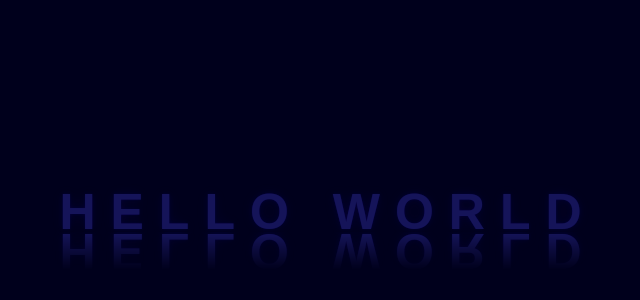
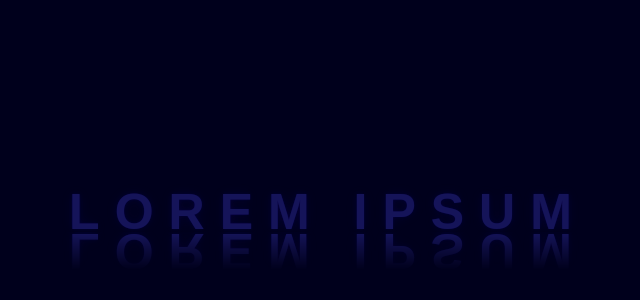
Before and after one commit to eduard-i/neonText, a plain HTML site: page neon-text/index.html in a window 1280 px wide. Shown: the part 188-488 px from the top of the page, without its empty margins (312-952 px from the left). Drawn offline with Linux system fonts and the light colour scheme.

Commit message:
Text changed

```diff
--- a/neon-text/index.html
+++ b/neon-text/index.html
@@ -4,7 +4,7 @@
     <meta charset="UTF-8" />
     <meta http-equiv="X-UA-Compatible" content="IE=edge" />
     <meta name="viewport" content="width=device-width, initial-scale=1.0" />
-    <title>Neon Effect</title>
+    <title>Neon Text</title>
     <link rel="stylesheet" href="style.css" />
   </head>
   <body>
--- a/neon-text/script.js
+++ b/neon-text/script.js
@@ -1,5 +1,5 @@
 var i = 0;
-var txt = "Hello World";
+var txt = "Lorem Ipsum";
 var speed = 150;
 
 function typeWriter() {
```
